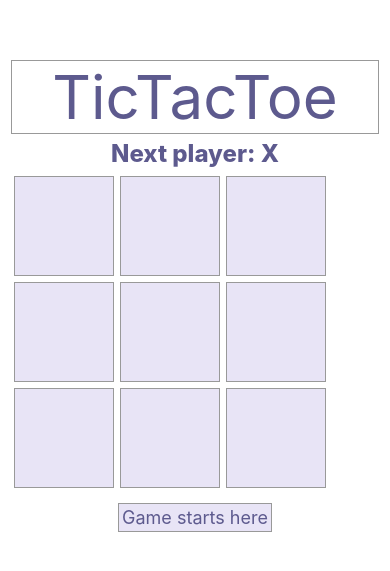
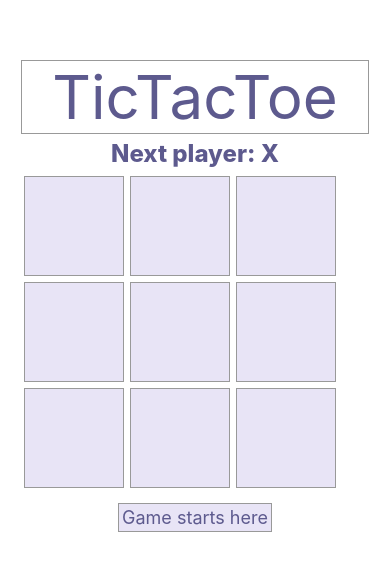
Before and after one commit to anmyla/ReactNative_JS_TicTacToe, a React Native app: screen / in a window 390 px wide. Shown: the part 125-696 px from the top of the page. Built offline with nearby package versions, Linux system fonts and the light colour scheme.

Commit message:
app now works on adroid too

```diff
--- a/App.js
+++ b/App.js
@@ -145,8 +145,8 @@ const styles = StyleSheet.create({
     fontSize: 60,
     borderWidth: 1,
     borderColor: '#999',
-    paddingLeft: 40,
-    paddingRight: 40,
+    paddingLeft: 30,
+    paddingRight: 30,
     alignSelf: 'center',
     marginBottom: 5,
     color: 'rgb(93, 90, 142)',
@@ -188,7 +188,7 @@ const styles = StyleSheet.create({
   },
 
   gameInfoButtonText: {
-    fontSize: '18px',
+    fontSize: 18,
     color: 'rgb(93, 90, 142)'
   },
 
--- a/app.json
+++ b/app.json
@@ -21,7 +21,9 @@
       }
     },
     "web": {
-      "favicon": "./assets/favicon.png"
+      "favicon": "./assets/favicon.png",
+      "bundler": "metro"
     }
   }
+
 }
--- a/package.json
+++ b/package.json
@@ -12,7 +12,10 @@
     "expo": "~51.0.8",
     "expo-status-bar": "~1.12.1",
     "react": "18.2.0",
-    "react-native": "0.74.1"
+    "react-native": "0.74.1",
+    "react-native-web": "~0.19.10",
+    "react-dom": "18.2.0",
+    "@expo/metro-runtime": "~3.2.1"
   },
   "devDependencies": {
     "@babel/core": "^7.20.0"
```
Also changed, not shown: metro.config.js (added, +10 -0 lines), 1 other file (tests, documents, lock files or other folders).
